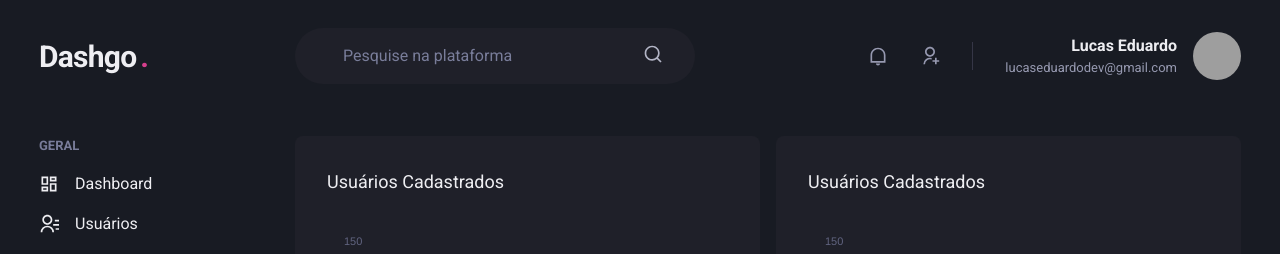
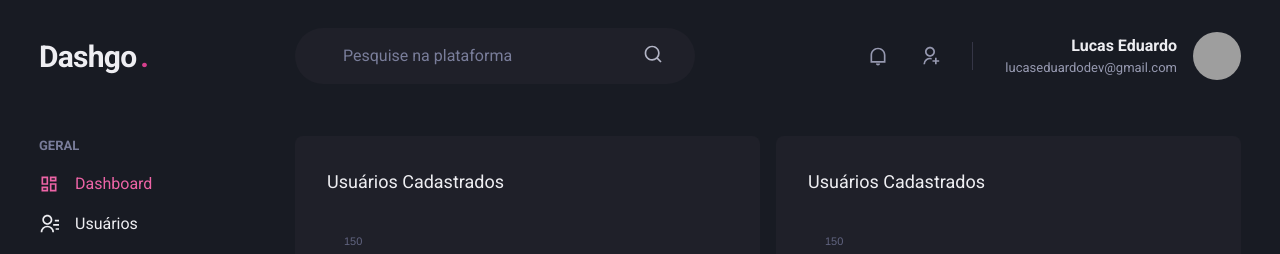
Before and after one commit to Lucasedusi/dash-umadep-next, a Next.js app: page /dashboard in a window 1280 px wide. Shown: the top 254 px of the page. Built offline with nearby package versions, Linux system fonts and the light colour scheme; grey boxes are pictures that could not be loaded.

Commit message:
activity link

```diff
--- /dev/null
+++ b/src/components/ActivityLink.tsx
@@ -0,0 +1,37 @@
+import Link, { LinkProps } from "next/link";
+import { useRouter } from "next/router";
+import { cloneElement, ReactElement } from "react";
+
+interface ActiveLinkProps extends LinkProps {
+	children: ReactElement;
+	shouldMatchExactHref?: boolean;
+}
+
+export function ActivityLink({
+	children,
+	shouldMatchExactHref = false,
+	...rest
+}: ActiveLinkProps) {
+	const { asPath } = useRouter();
+
+	let isActive = false;
+
+	if (shouldMatchExactHref && (asPath === rest.href || asPath === rest.as)) {
+		isActive = true;
+	}
+
+	if (
+		!shouldMatchExactHref &&
+		(asPath.startsWith(String(rest.href)) || asPath.startsWith(String(rest.as)))
+	) {
+		isActive = true;
+	}
+
+	return (
+		<Link {...rest}>
+			{cloneElement(children, {
+				color: isActive ? "pink.400" : "gray.50",
+			})}
+		</Link>
+	);
+}
--- a/src/components/SideBar/NavLink.tsx
+++ b/src/components/SideBar/NavLink.tsx
@@ -6,6 +6,7 @@
 	Link,
 } from "@chakra-ui/react";
 import { ElementType } from "react";
+import { ActivityLink } from "../ActivityLink";
 
 interface NavLinkProps extends ChakraLinkProps {
 	icon: ElementType;
@@ -15,13 +16,13 @@
 
 export function NavLink({ icon, children, href, ...rest }: NavLinkProps) {
 	return (
-		<Link href={href}>
+		<ActivityLink href={href}>
 			<ChakraLink display="flex" alignItems="center" {...rest}>
 				<Icon as={icon} fontSize="20" />
 				<Text ml="4" fontWeight="medium">
 					{children}
 				</Text>
 			</ChakraLink>
-		</Link>
+		</ActivityLink>
 	);
 }
```
